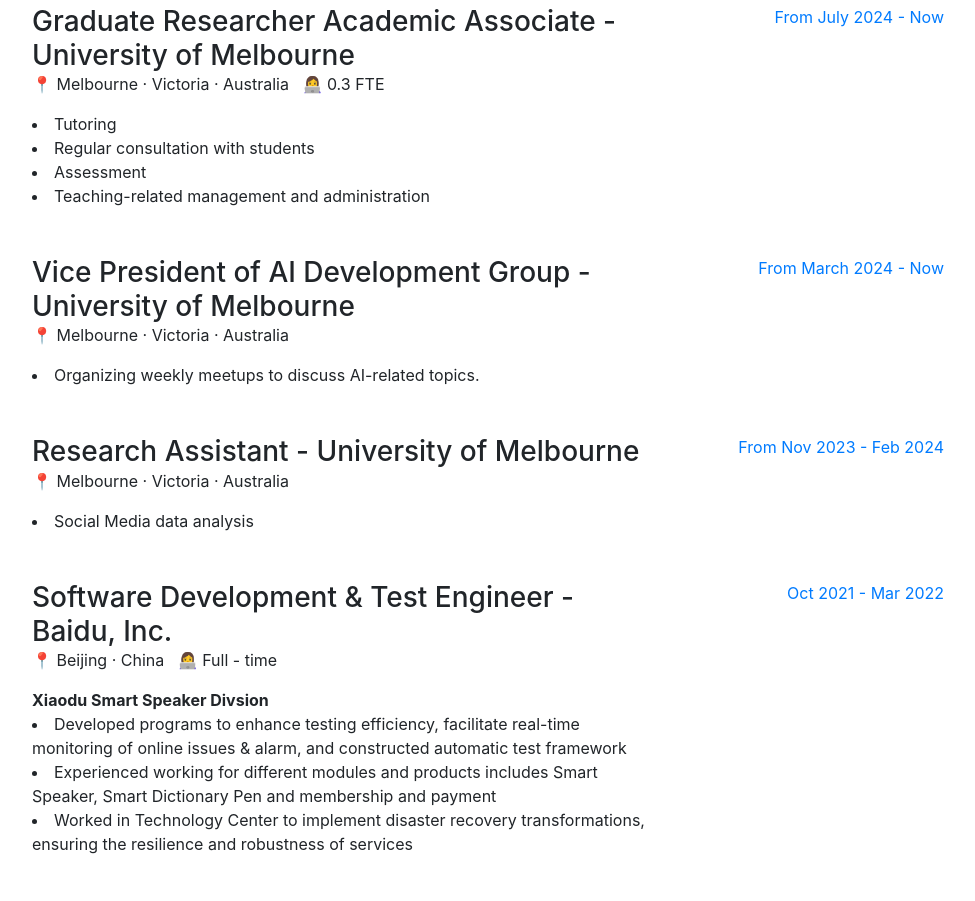
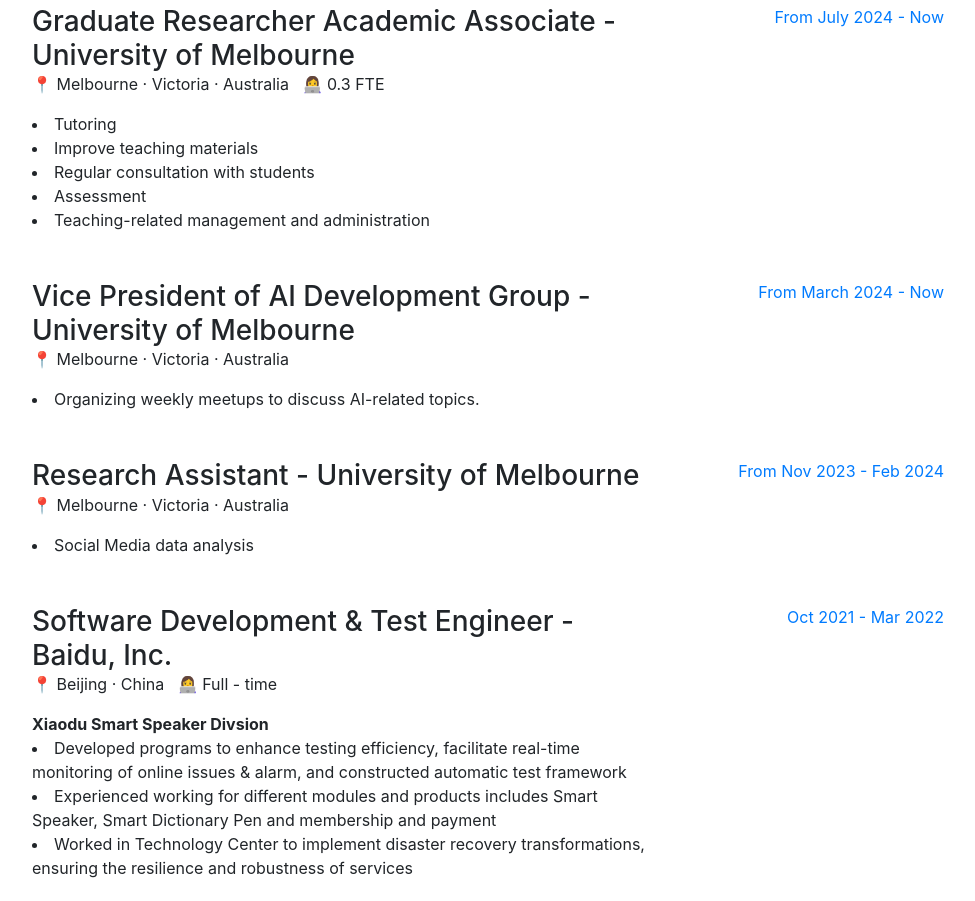
Before and after one commit to maying0120/maying0120.github.io, a website with bundled scripts: page index.html in a window 1280 px wide. Shown: the part 4720-5621 px from the top of the page, without its empty margins (288-1263 px from the left). Built offline with nearby package versions, Linux system fonts and the light colour scheme; some icons are missing; a web font is replaced by a local one.

Commit message:
index.html

```diff
--- a/index.html
+++ b/index.html
@@ -382,6 +382,7 @@
               <h3 class="mb-0">Graduate Researcher Academic Associate -  University of Melbourne</h3>
               <p>📍 Melbourne · Victoria · Australia  &nbsp; 👩‍💻 0.3 FTE</p>
                <li> Tutoring </li>
+               <li>Improve teaching materials</li>
                <li> Regular consultation with students</li>
                <li> Assessment </li>
                 <li>Teaching-related management and administration </li>
```
